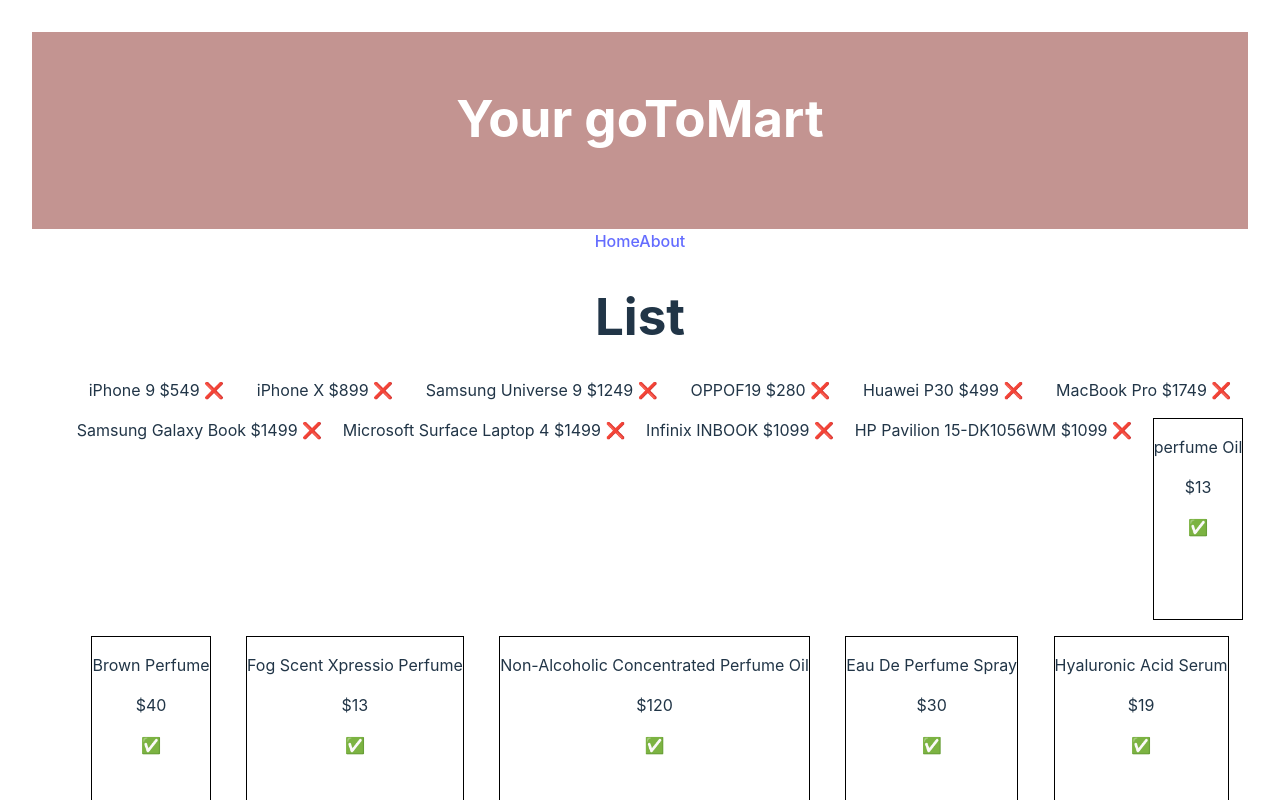
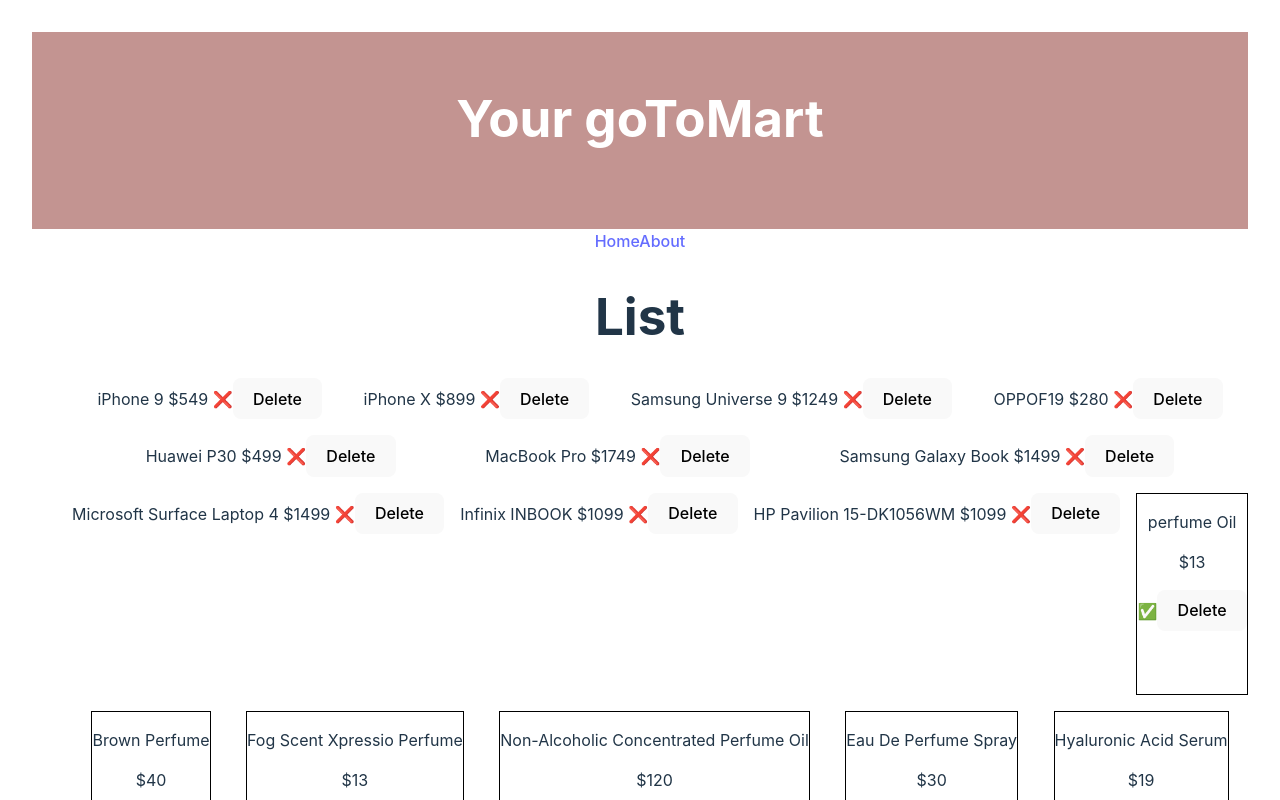
Before and after one commit to LenaH92/React-App-miniproject, a React (Vite) app: page / in a window 1280 px wide. Shown: the top 800 px of the page. Built offline with nearby package versions, Linux system fonts and the light colour scheme.

Commit message:
delete button

```diff
--- a/src/Components/List.jsx
+++ b/src/Components/List.jsx
@@ -1,14 +1,19 @@
 /* eslint-disable react/prop-types */
-
+import { useState } from "react";
 import ListItem from "./List_Item";
 
 const List = ({array}) => {
-  return (
+    const [list, setList] = useState(array);
+    const handleDelete = (id) => {
+        const updatedList = list.filter((item) => item.id !== id); // Filter out the item with the given id
+        setList(updatedList); // Update the state
+      };
+    return (
     <div>
       <h1>List</h1>
       <ul style={{listStyleType:"none", gap:"1em", display:"flex", justifyContent:"space-evenly", flexWrap:"wrap"}}>
         {array.map((el) =>
-         <ListItem key={el.id} element={el}/>
+         <ListItem key={el.id} element={el} onDelete={handleDelete}/>
         )}
       </ul>
     </div>
--- a/src/Components/List_Item.jsx
+++ b/src/Components/List_Item.jsx
@@ -1,18 +1,19 @@
 /* eslint-disable react/prop-types */
 
-const ListItem = ({ element }) => {
+const ListItem = ({ element, onDelete }) => {
   return (
     <>
       {element.price < 200 ? (
         <li style={{border: "1px solid black", height:"200px"}} >
           <p>{element.title}</p>
           <p>${element.price}</p>  ✅
+          <button onClick={() => onDelete(element.id)}>Delete</button>
         </li>
       ) : (
         <li >
           {element.title} ${element.price} ❌
+          <button onClick={() => onDelete(element.id)}>Delete</button>
         </li>
-
       )}
     </>
   );
```
